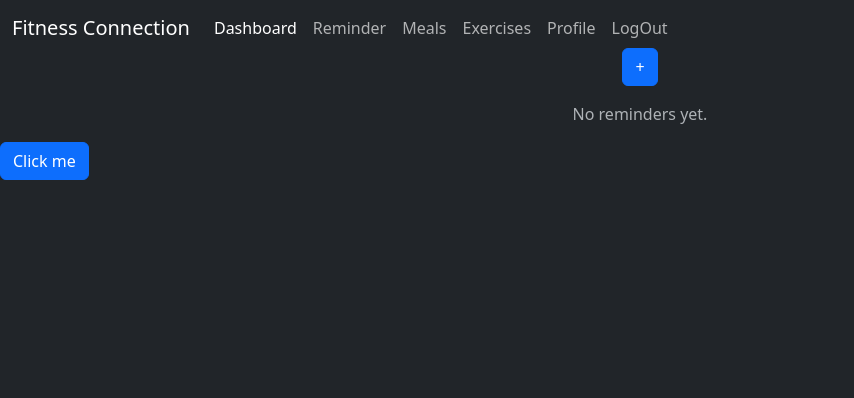
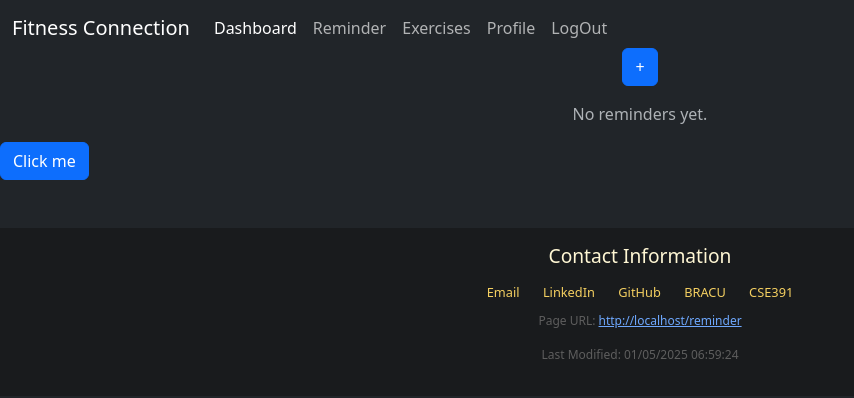
Before and after one commit to sssamira/CSE391, a Flask app: page /reminder in a window 1280 px wide. Shown: the top 398 px of the page, without its empty margins (0-854 px from the left). Run offline with Flask 3, Linux system fonts and the light colour scheme; the visitor is signed in with stand-in values (Sample User, id 1); data comes from the database, SQL or seed files in the repository; both versions use the stored data as it was after the commit.

Commit message:
Profile and base fix

```diff
--- a/project/app.py
+++ b/project/app.py
@@ -91,6 +91,15 @@ def userdashboard():
         data = get_info(email)
         return render_template('userdashboard.html', user=data[0], bmi=data[1], bmi_category=data[2], bmr=data[3])
 
+@app.route('/profile', methods=['GET', 'POST'])
+def profile():
+    if request.method == 'GET':
+        if 'user_email' not in session:
+            return redirect(url_for('login'))
+        email = session['user_email']
+        data = get_info(email)
+        return render_template('profile.html', user=data[0], bmi=data[1], bmi_category=data[2], bmr=data[3])
+
 
 @app.route('/reminder', methods=['GET', 'POST'])
 def reminder():
@@ -128,6 +137,15 @@ def editreminder():
         else:
             return  redirect(url_for('reminder'))
 
+@app.route('/deletereminder', methods=['POST'])
+def deletereminder():
+    if request.method == 'POST':
+        id = request.form['edit_id']
+        is_success = delete_reminder(id)
+        if is_success:
+            return redirect(url_for('reminder'))
+        else:
+            return  redirect(url_for('reminder'))
 
 
 @app.route('/exercise', methods=['GET'])
--- a/project/models/email.py
+++ b/project/models/email.py
@@ -3,7 +3,7 @@ from flask_mailman import EmailMessage
 def sendemail(reminder_name, email):
     msg = EmailMessage(
         subject=reminder_name,
-        body="Don't be lazy, do your daily exercise",
+        body="Don't be lazy, It is time to do your work",
         from_email="shinzzzo123@gmail.com",
         to=[email],
     )
--- a/project/models/reminder.py
+++ b/project/models/reminder.py
@@ -48,8 +48,16 @@ def edit_reminder(id, name, date, time):
 
 
 
-def delete_reminder():
-    pass
+def delete_reminder(id):
+    session = get_session()
+    my_reminder = session.query(reminder).filter(reminder.appointment_id == id).first()
+    session.delete(my_reminder)
+    try:
+        session.commit()
+    except Exception as e:
+        session.rollback()
+        return False
+    return True
 
 def get_reminders(email):
     session = get_session()
--- a/project/models/sendemailnotification.py
+++ b/project/models/sendemailnotification.py
@@ -3,6 +3,6 @@ server = smtplib.SMTP('smtp.gmail.com', 587)
 server.starttls()
 reciever = 'samira240shifa@gmail.com'
 server.login('shinzzzo123@gmail.com', 'hjso bcdl odek hfbm')
-server.sendmail('shinzzzo123@gmail.com', reciever, 'hello hello!')
+server.sendmail('shinzzzo123@gmail.com', reciever, "Don't be lazy, It is time to do your work")
 
-print("mail sent successfully")
+# print("mail sent successfully")
--- a/project/templates/base.html
+++ b/project/templates/base.html
@@ -43,7 +43,7 @@
 
   </style>
   <body>
-    <nav class="navbar navbar-expand-lg fixed-top navbar-scroll">
+    <nav class="navbar navbar-expand-lg fixed-top navbar-scroll background-color-dark">
         <div class="container-fluid">
           <a class="navbar-brand" href="#!">Fitness Connection</a>
           <button class="navbar-toggler" type="button" data-mdb-toggle="collapse"
@@ -59,9 +59,9 @@
               <li class="nav-item">
                 <a class="nav-link" href="/reminder">Reminder</a>
               </li>
-              <li class="nav-item">
+              <!-- <li class="nav-item">
                 <a class="nav-link" href="/meal">Meals</a>
-              </li>
+              </li> -->
               <li class="nav-item">
                 <a class="nav-link" href="/exercise">Exercises</a>
               </li>
@@ -79,7 +79,7 @@
 
     {% endblock %}
     <script src="https://cdn.jsdelivr.net/npm/bootstrap@5.3.3/dist/js/bootstrap.bundle.min.js" integrity="sha384-YvpcrYf0tY3lHB60NNkmXc5s9fDVZLESaAA55NDzOxhy9GkcIdslK1eN7N6jIeHz" crossorigin="anonymous"></script>
-    <!-- <div class="footer">
+    <div class="footer">
       <h3>Contact Information</h3>
       <div class="footer-links">
           <a href="mailto:samira.akter1@e.bracu.ac.bd">Email</a>
@@ -94,7 +94,7 @@
             <p>Page URL: <a href="${window.location.href}" target="_blank">${window.location.href}</a></p>
             <p>Last Modified: ${document.lastModified}</p>
           `;
-      </script> -->
+      </script>
 
   </body>
 </html>
--- a/project/templates/index.html
+++ b/project/templates/index.html
@@ -28,7 +28,8 @@
         </div>
       </div>
     </nav>
-    <h1 style="padding: 3rem;">Welcome Home....</h1>
+    <h1 style="padding: 3rem;">Welcome To Fitness Connect....</h1>
+    <p style="padding: 3rem;">Lets Get Started...</p>
     <script src="https://cdn.jsdelivr.net/npm/bootstrap@5.3.3/dist/js/bootstrap.bundle.min.js" integrity="sha384-YvpcrYf0tY3lHB60NNkmXc5s9fDVZLESaAA55NDzOxhy9GkcIdslK1eN7N6jIeHz" crossorigin="anonymous"></script>
   </body>
 </html>
--- a/project/templates/reminder.html
+++ b/project/templates/reminder.html
@@ -99,7 +99,10 @@
                                 <input type="time" class="form-control" id="editReminderTime" name="edit_due_time" >
                             </div>
                             <button type="submit" class="btn btn-primary">Save</button>
-                            <button type="button" class="btn btn-danger" data-bs-dismiss="modal">Delete</button>
+                            <form action="/deletereminder" method="POST">
+                                <input type="text" name="delete_id" value="{{edit_id}}" hidden>
+                                <button type="submit" class="btn btn-danger">Delete</button>
+                            </form>
                         </form>
                     </div>
                 </div>
--- a/project/templates/userdashboard.html
+++ b/project/templates/userdashboard.html
@@ -6,7 +6,7 @@
 
     <div class="container min-vh-100 d-flex justify-content-center align-items-center ">
         <div class="row">
-            <div class="col-sm-6">
+            <div class="col p-5">
                 <div class="card ">
                     <div class="card-body">
                         <h5 class="card-title">Dashboard</h5>
@@ -40,13 +40,13 @@
                     </div>
                 </div>
             </div>
-            <div class="col-sm-6">
+            <!-- <div class="col-sm-6">
                 <div class="card m-3">
                     <div class="card-body">
                         <canvas id="myChart"></canvas>
                     </div>
                 </div>
-            </div>
+            </div> -->
 
         </div>
     </div>
```
Also changed, not shown: project/templates/profile.html (added, +8 -0 lines), project/database/database.db.
